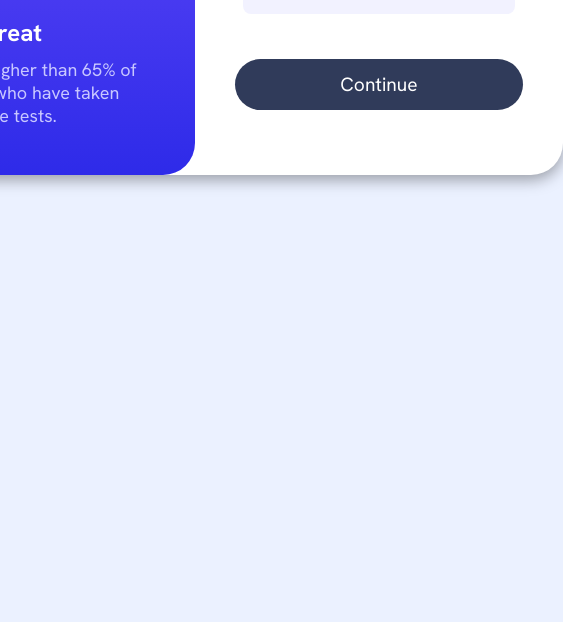
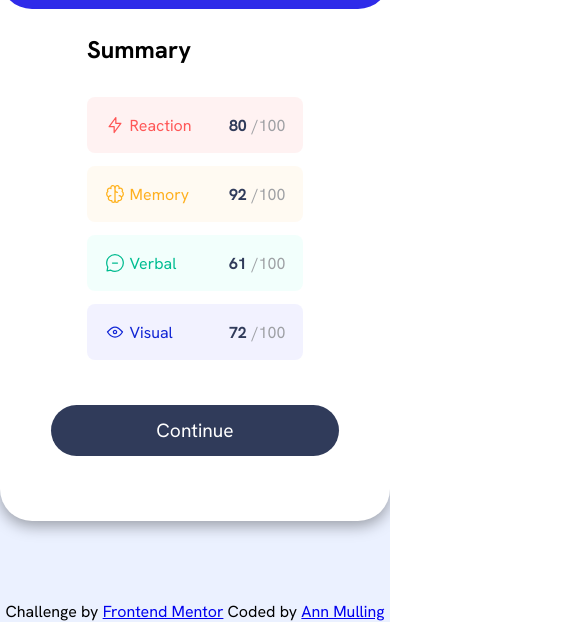
Before and after one commit to AnnMulling/Frontend-Mentor-Code-Challenge, a React app: page / in a window 390 px wide. Shown: the part 503-1125 px from the top of the page, 563 px wide, since content can reach past the window. Before the commit the page ends 844 px from the top, so only its background shows below. Built offline with nearby package versions, Linux system fonts and the light colour scheme.

Commit message:
page style and responsive, still working on randomize data on the screen

```diff
--- a/src/Components/App.js
+++ b/src/Components/App.js
@@ -1,36 +1,42 @@
-import { useState } from 'react';
+import { useEffect, useState } from 'react';
 import { ResultSection } from './Results/ResultSection';
 import { SummarySection } from './Summary/Summary';
+import { FooterSection } from './Footer/Footer';
 import data from '../data.json'
-
 
 import '../Styles/Main.css';
 
 function App() {
-  const [idx, setIndx] = useState(0)
-  const [newData, setNewData] = useState(data[idx]);
-
+  const [idx, setIdx] = useState(0);
+  const [newData, setNewData] = useState(data[0]);
 
   const rotateData = () => {
     console.log(idx)
     console.log(data.length)
-    if (idx > data.length) {
-        setIndx((prev) => prev - 1);
+    if (idx === data.length - 1) {
         setNewData(data[idx]);
+        return setIdx(0);
     }
-      setIndx((prev) => prev + 1);
-      setNewData(data[idx]);
+    console.log('out if', idx)
+        setNewData(data[idx]);
+        setIdx((prev) => prev + 1);
 
   };
 
   return (
-    <div className="App">
+      <>
+        <div className="App">
 
-       <ResultSection newData={newData}/>
+          <ResultSection newData={newData}/>
 
-       <SummarySection rotateData={rotateData}/>
+          <SummarySection rotateData={rotateData}/>
 
-    </div>
+        </div>
+
+        <FooterSection />
+      </>
+
+
   );
 }
 
--- /dev/null
+++ b/src/Components/Footer/Footer.jsx
@@ -0,0 +1,17 @@
+
+export const FooterSection = () => {
+    return (
+        <div>
+            Challenge by{" "}
+            <a
+            href="https://www.frontendmentor.io?ref=challenge"
+            target="_blank"
+            rel="noreferrer"
+            >
+            Frontend Mentor
+            </a>{" "}
+            Coded by{" "}
+            <a href="https://github.com/AnnMulling">Ann Mulling</a>
+        </div>
+    )
+}
--- a/src/Styles/Main.scss
+++ b/src/Styles/Main.scss
@@ -5,13 +5,15 @@
 $desktop-width: 1024px;
 $breakpoint-tablet: 768px;
 
+
 @mixin media($min-width, $max-width) {
     @media (min-width: #{$min-width}) and (max-width: #{$max-width})  {
       @content;
     }
 }
 
-@mixin media-min($min-width) {
+//from the breakpoint , the screen has to be at least as big as the break point  before new change happens
+@mixin media-min($max-width) {
     @media (max-width: #{$max-width}) {
       @content;
     }
@@ -26,16 +28,14 @@ $breakpoint-tablet: 768px;
     box-sizing: border-box;
 }
 
-body {
+#root {
     min-height: 100vh;
     display: flex;
     flex-direction: column;
     justify-content: center;
+    gap: 5rem;
     align-items: center;
     background-color: hsl(221, 100%, 96%);
-    @include media-min(453px) {
-        padding: 0;
-    }
 }
 
 
@@ -46,10 +46,14 @@ body {
     background-color: hsl(0, 0%, 100%);
     box-shadow: rgba(0, 0, 0, 0.35) 0px 5px 15px;
     border-radius: 2rem;
-    @include media-min(453px) {
+    @include media-min($breakpoint-tablet) {
+        width: 100vw;
         display: flex;
         flex-direction: column;
+        align-items: center;
     }
+
+
     @include media($breakpoint-tablet , $desktop-width) {
         display: flex;
     }
```
Also changed, not shown: src/Styles/Components/Result.scss (+13 -0 lines), src/Styles/Components/Summary.scss (+10 -1 lines), src/Components/Results/ResultSection.jsx (line endings or trailing spaces), src/Styles/Components/Result.css, src/Styles/Components/Summary.css, src/Styles/Main.css, 3 other files.
